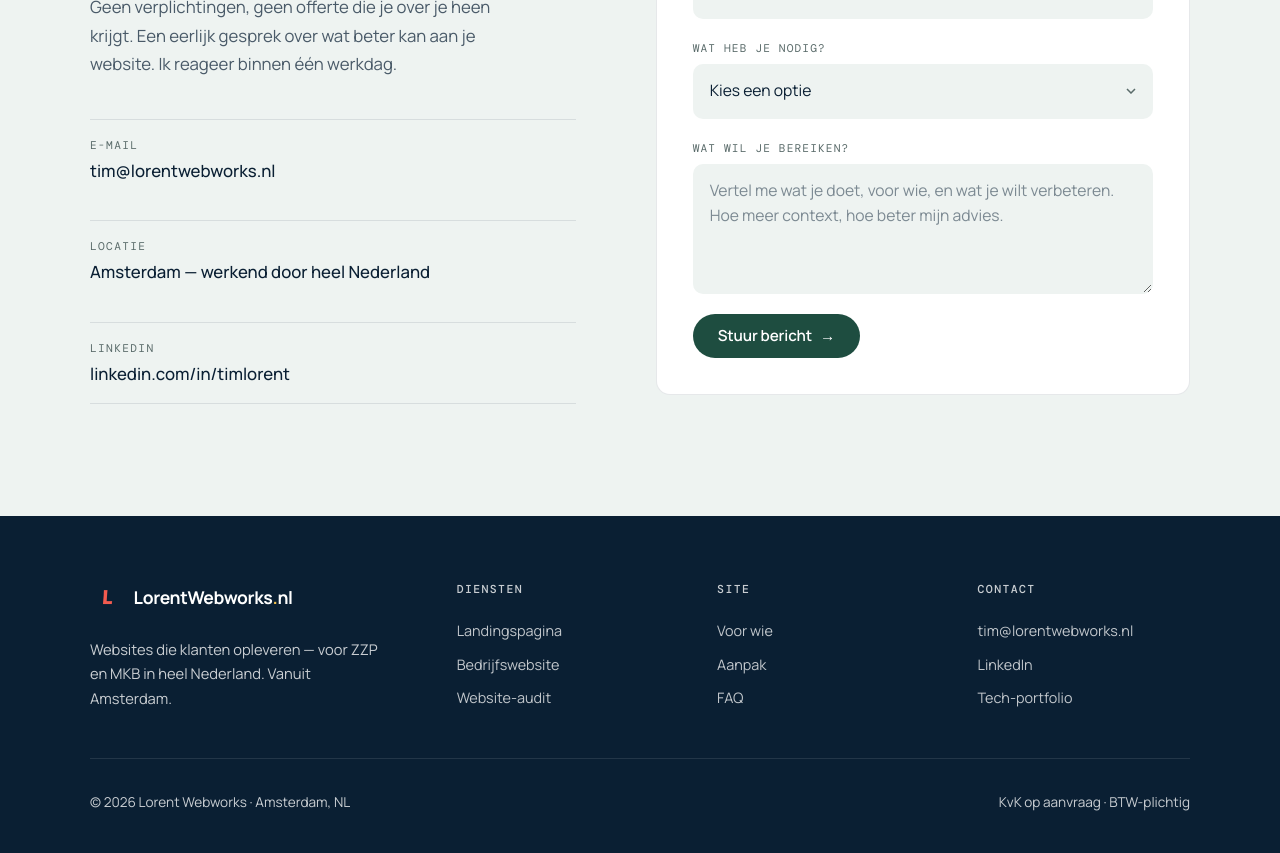
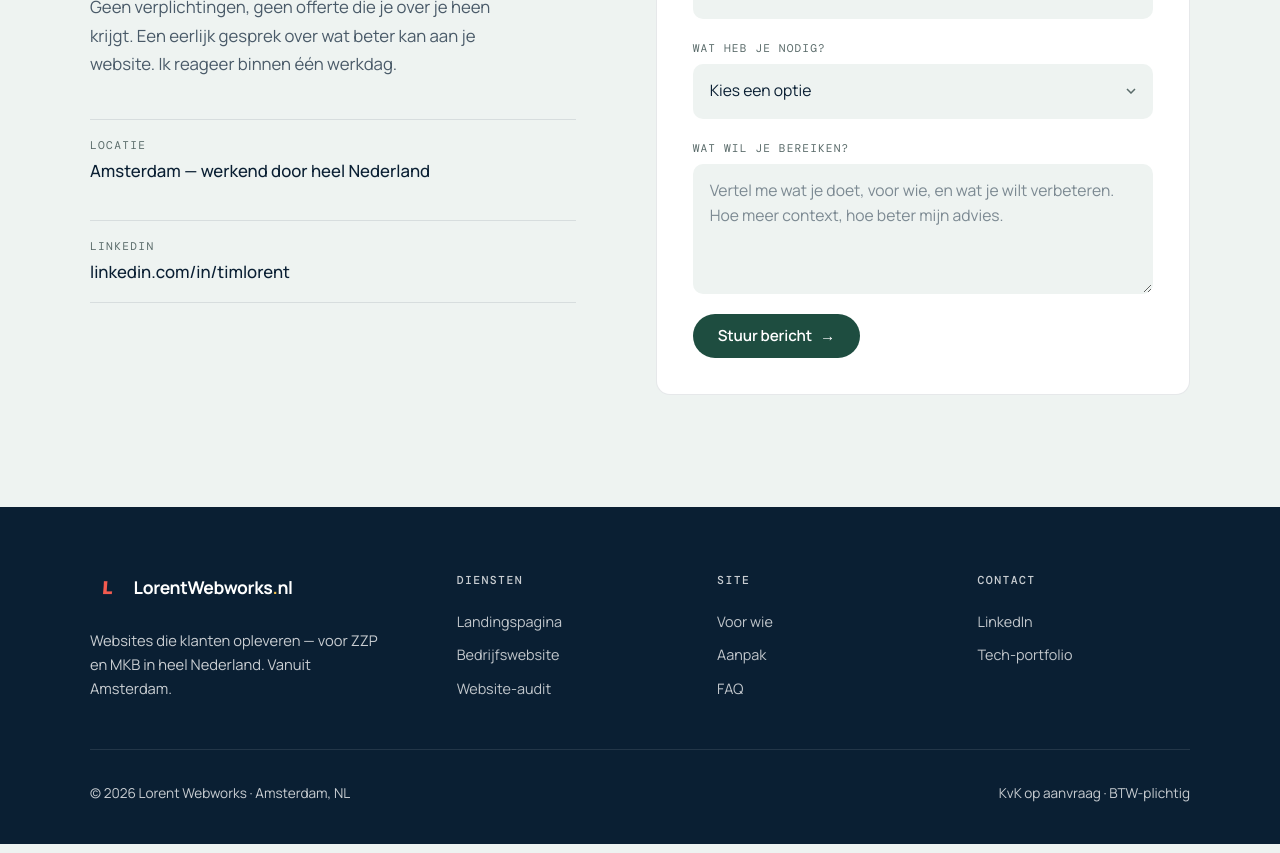
Before and after one commit to tlorent/lorentwebworks-nl, a Next.js app: page / in a window 1280 px wide. Shown: the part 6400-7253 px from the top of the page. Built offline with nearby package versions, Linux system fonts and the light colour scheme.

Commit message:
fix: remove email

```diff
--- a/src/app/page.tsx
+++ b/src/app/page.tsx
@@ -178,7 +178,6 @@ export default function Home() {
                 },
                 areaServed: { "@type": "Country", name: "Nederland" },
                 priceRange: "€€",
-                email: "tim@lorentwebworks.nl",
                 sameAs: ["https://linkedin.com/in/timlorent"],
                 founder: {
                   "@type": "Person",
@@ -497,12 +496,6 @@ export default function Home() {
                 </p>
                 <div className="contact-items">
                   <div className="contact-item">
-                    <span className="ci-label">E-mail</span>
-                    <a href="mailto:tim@lorentwebworks.nl">
-                      tim@lorentwebworks.nl
-                    </a>
-                  </div>
-                  <div className="contact-item">
                     <span className="ci-label">Locatie</span>
                     <span>Amsterdam — werkend door heel Nederland</span>
                   </div>
--- a/src/components/Footer.tsx
+++ b/src/components/Footer.tsx
@@ -51,9 +51,6 @@ export default function Footer() {
             <h2>Contact</h2>
             <ul>
               <li>
-                <a href="mailto:tim@lorentwebworks.nl">tim@lorentwebworks.nl</a>
-              </li>
-              <li>
                 <a
                   href="https://linkedin.com/in/timlorent"
                   target="_blank"
```
